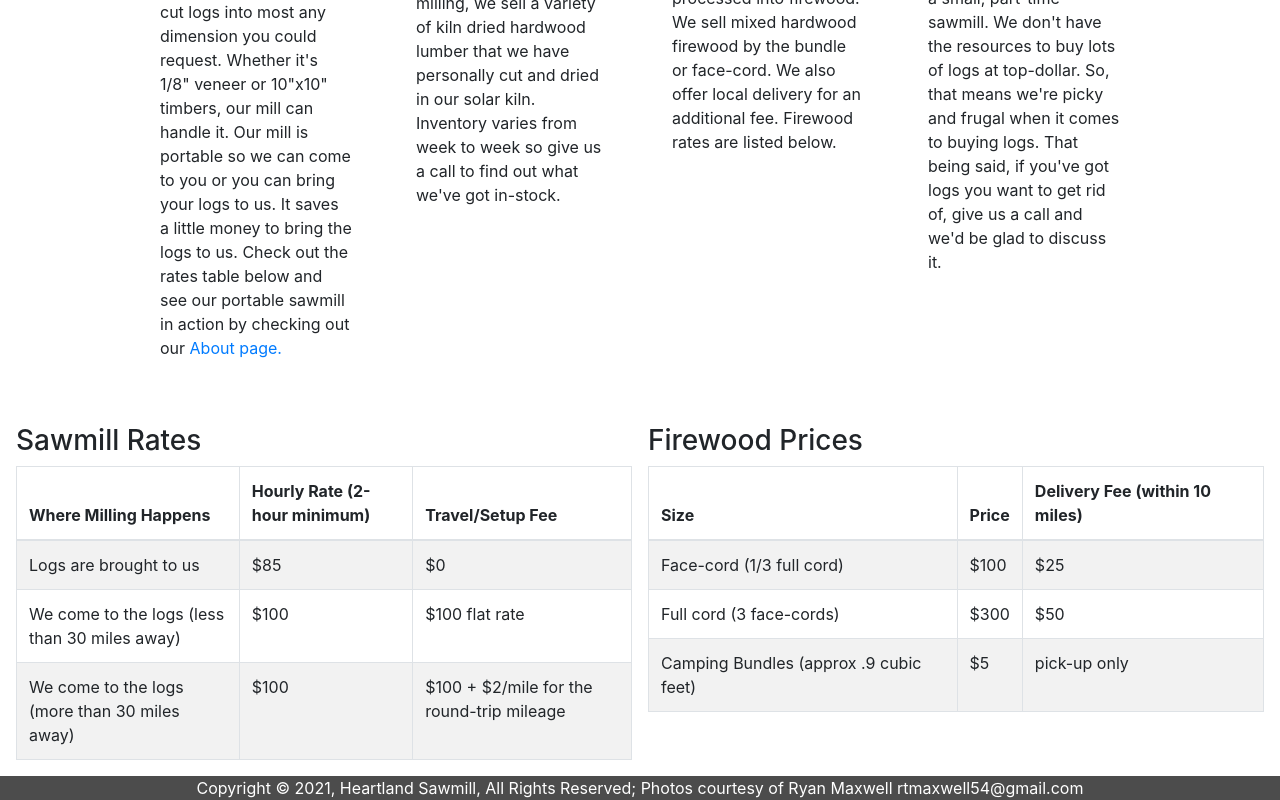
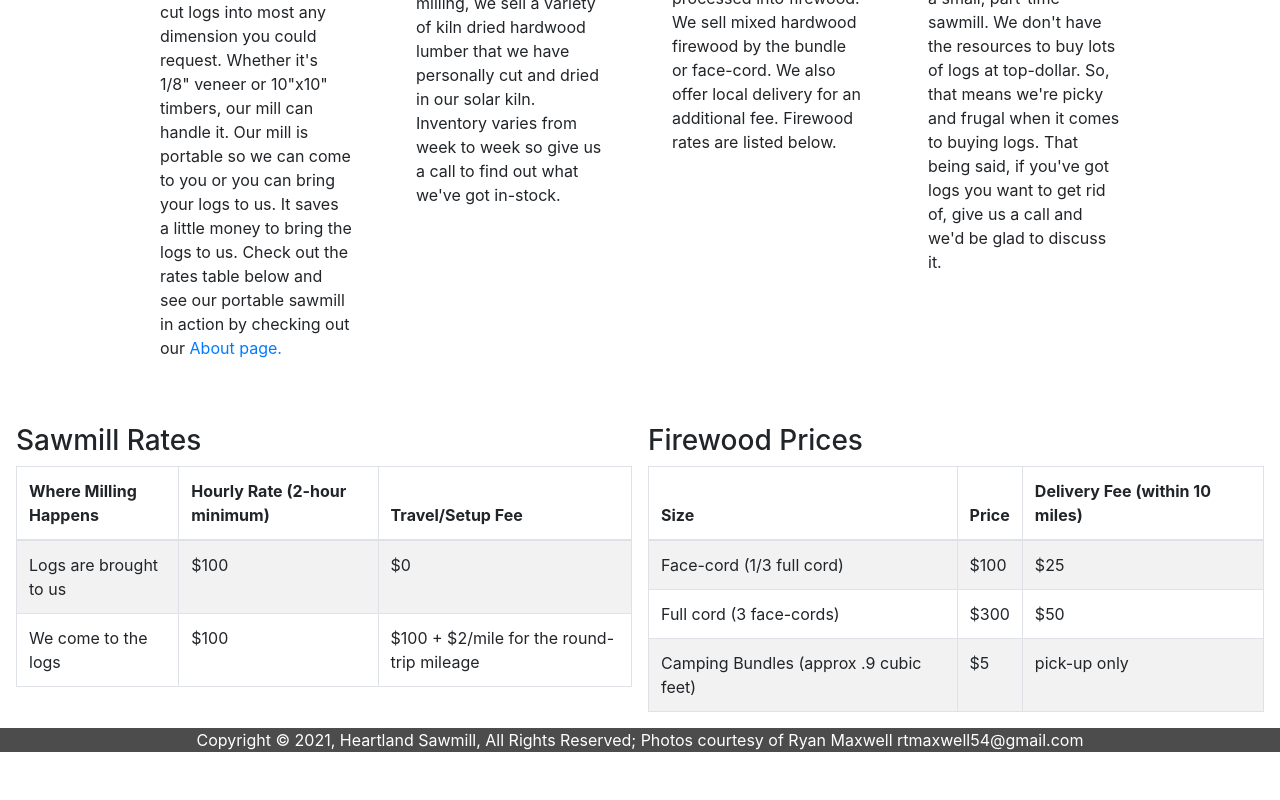
Before and after one commit to calebg84/new-sawmill-2021, a Next.js app: page /services in a window 1280 px wide. Shown: the part 706-1506 px from the top of the page. After the commit the page ends 1458 px from the top, so only its background shows below. Built offline with nearby package versions, Linux system fonts and the light colour scheme.

Commit message:
updating rates

```diff
--- a/components/MillingRateTable.js
+++ b/components/MillingRateTable.js
@@ -16,16 +16,11 @@ const RateTable = () => {
         <tbody>
           <tr>
             <td>Logs are brought to us</td>
-            <td>$85</td>
+            <td>$100</td>
             <td>$0</td>
           </tr>
           <tr>
-            <td>We come to the logs (less than 30 miles away)</td>
-            <td>$100</td>
-            <td>$100 flat rate</td>
-          </tr>
-          <tr>
-            <td>We come to the logs (more than 30 miles away)</td>
+            <td>We come to the logs</td>
             <td>$100</td>
             <td>$100 + $2/mile for the round-trip mileage</td>
           </tr>
```
